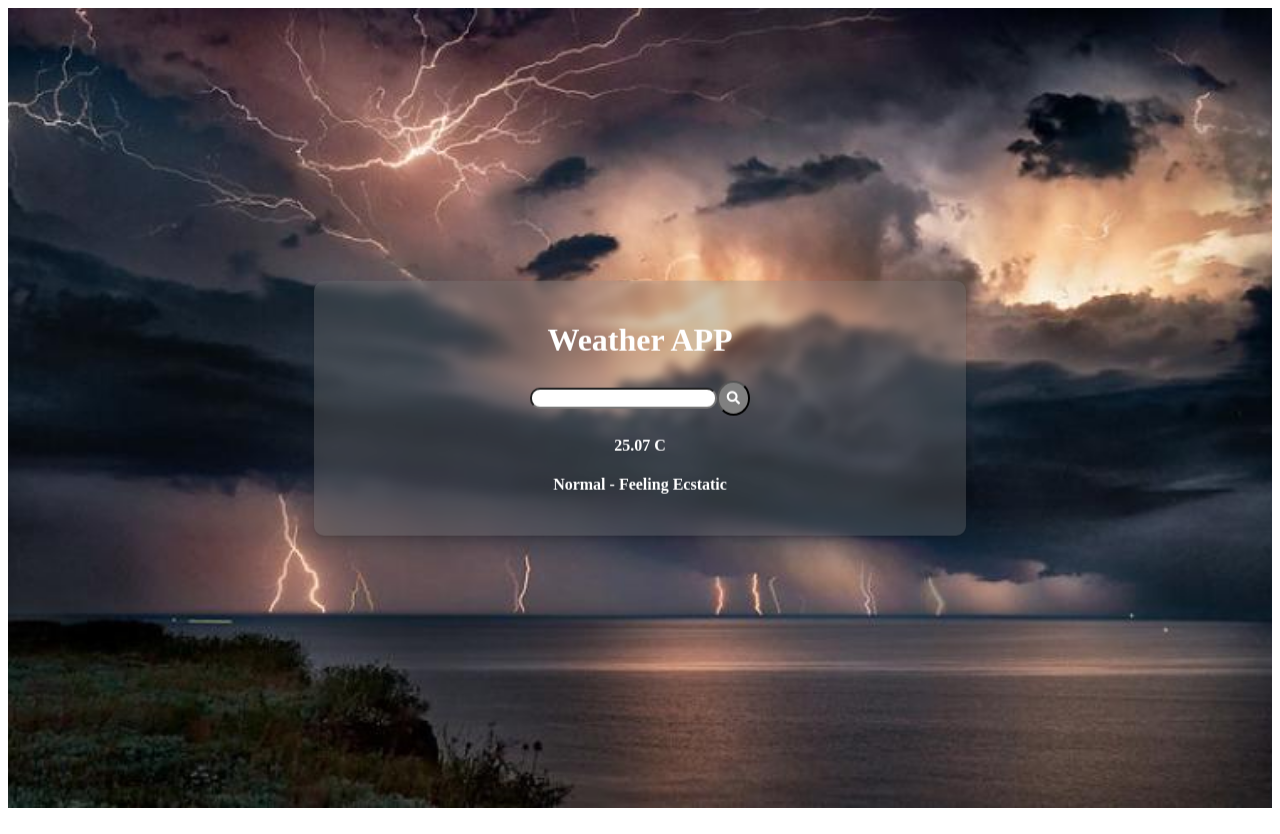
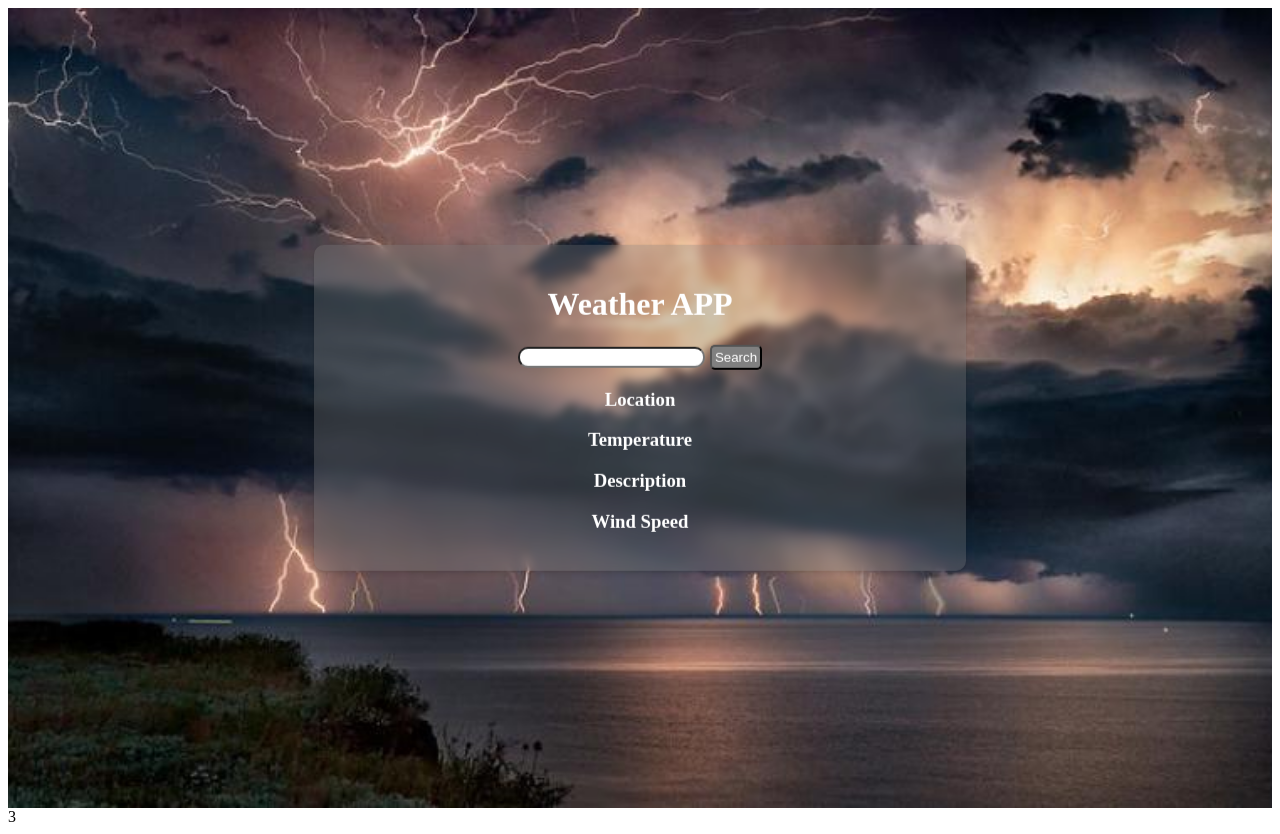
Before and after one commit to mjawadjamil/prodigy-infotech-internship, a plain HTML site: page Task 5/Task5.html in a window 1280 px wide. Drawn offline with Linux system fonts and the light colour scheme.

Commit message:
Added JavaScript Functionality

```diff
--- a/Task 5/Task5.css
+++ b/Task 5/Task5.css
@@ -50,18 +50,23 @@ input{
 }
 
 .Search{
-    border-radius: 50%;
-    padding: 8px;
+    border-radius: 5px;
+    padding: 3px 3px;
     color: white;
     /* border: blue; */
     background: grey;
+    margin-left: 5px;
 }
 
 .temperature{
-    /* margin-bottom: 0%; */
+    margin-top: 0%;
 }
 
 
 .feel{
     margin-top: 0%;
 }
+
+.wind{
+    margin-top: 0%;
+}
--- a/Task 5/Task5.html
+++ b/Task 5/Task5.html
@@ -1,5 +1,6 @@
 <!DOCTYPE html>
 <html lang="en">
+
 <head>
     <meta charset="UTF-8">
     <meta name="viewport" content="width=device-width, initial-scale=1.0">
@@ -7,6 +8,7 @@
     <link rel="stylesheet" href="Task5.css">
     <title>Weather Web Application</title>
 </head>
+
 <body>
     <div class="weather-container">
         <img src="./images/Weather.jpg" alt="">
@@ -14,13 +16,17 @@
             <h1>Weather APP</h1>
             <div class="second">
                 <input type="text" name="" id="inputlocation">
-                <button class="Search"><i class="fas fa-search"></i></button>
-                    <!-- <button class="Search">Search</button> -->
+                <!-- <button class="Search" onclick="displayWeather()" ><i class="fas fa-search"></i></button> -->
+                <button class="Search" onclick="getdetails()">Search</button>
             </div>
-            <h4 class="temperature">25.07 C</h4>
-            <h4 class="feel">Normal - Feeling Ecstatic</h4>
+            <h3 class="country">Location</h3>
+            <h3 class="temperature">Temperature</h3>
+            <h3 class="feel">Description</h3>
+            <h3 class="wind">Wind Speed</h3>
         </div>
+
     </div>
-    <script src="Task5.js"></script>
+    <script src="Task5.js"></script>3
 </body>
+
 </html>
--- a/Task 5/Task5.js
+++ b/Task 5/Task5.js
@@ -1,6 +1,39 @@
-console.log("Weather App")
-
-// APIKEY(75144f72b2f5874c7cd465092b56838a)
+const APIKEY = '75144f72b2f5874c7cd465092b56838a';
+let button = document.querySelector('.Search');
+let country = document.querySelector('.country');
+let temperature = document.querySelector('.temperature');
+let feel = document.querySelector('.feel');
+let wind = document.querySelector('.wind');
 
 
-// https://api.openweathermap.org/data/2.5/weather?lat={lat}&lon={lon}&appid={API key}
+
+async function getdetails() {
+    try {
+        let fielddata = document.getElementById('inputlocation').value;
+        if (!fielddata) {
+            alert("Enter Data First")
+        }
+        let apiURL = `https://api.openweathermap.org/data/2.5/weather?q=${fielddata}&appid=${APIKEY}&units=metric`;
+        let response = await fetch(apiURL);
+        if (!response.ok) {
+            throw new Error('Failed to fetch weather data');
+        }
+        let data = await response.json();
+        displaydata(data);
+        console.log(data);
+    } catch (error) {
+        console.error('Error fetching data:', error);
+    }
+}
+
+
+function displaydata(data) {
+    if (data && data.main && data.weather && data.weather[0]) {
+        country.textContent = `Location : ${data.name}`;
+        temperature.textContent = `Temp : ${data.main.temp} °C`;
+        feel.textContent = `Desc : ${data.weather[0].description}`;
+        wind.textContent = `Wind Speed : ${data.wind.speed} Km`;
+    } else {
+        console.error('Invalid data format:', data);
+    }
+}
```
